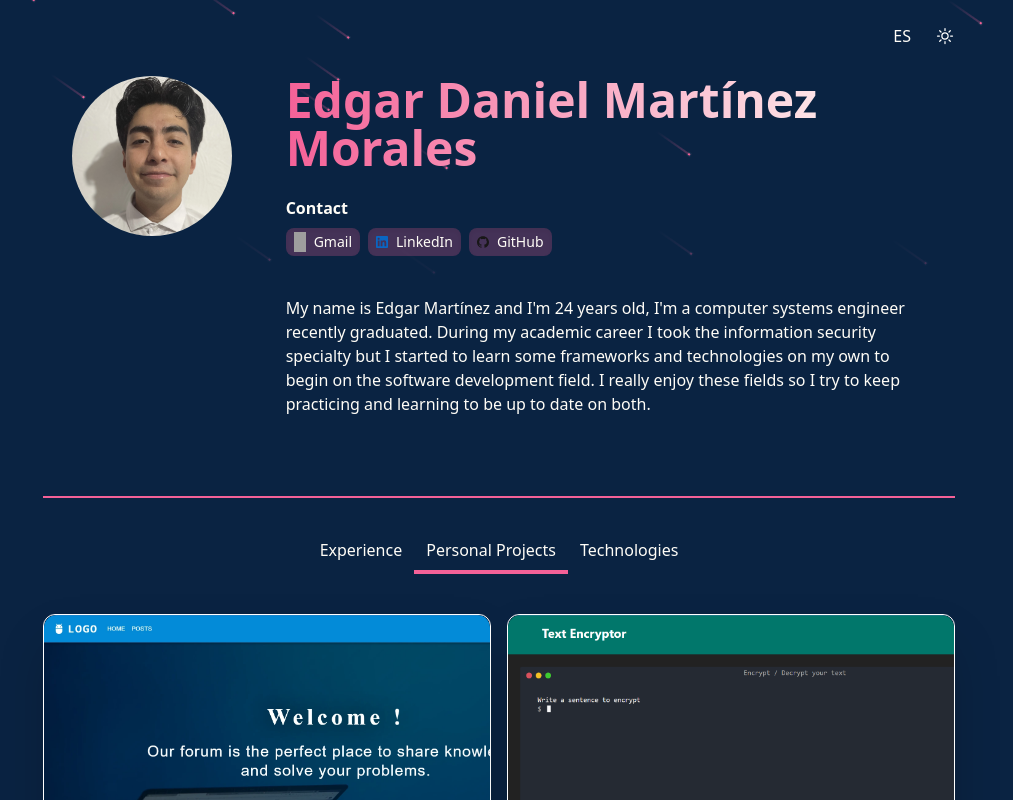
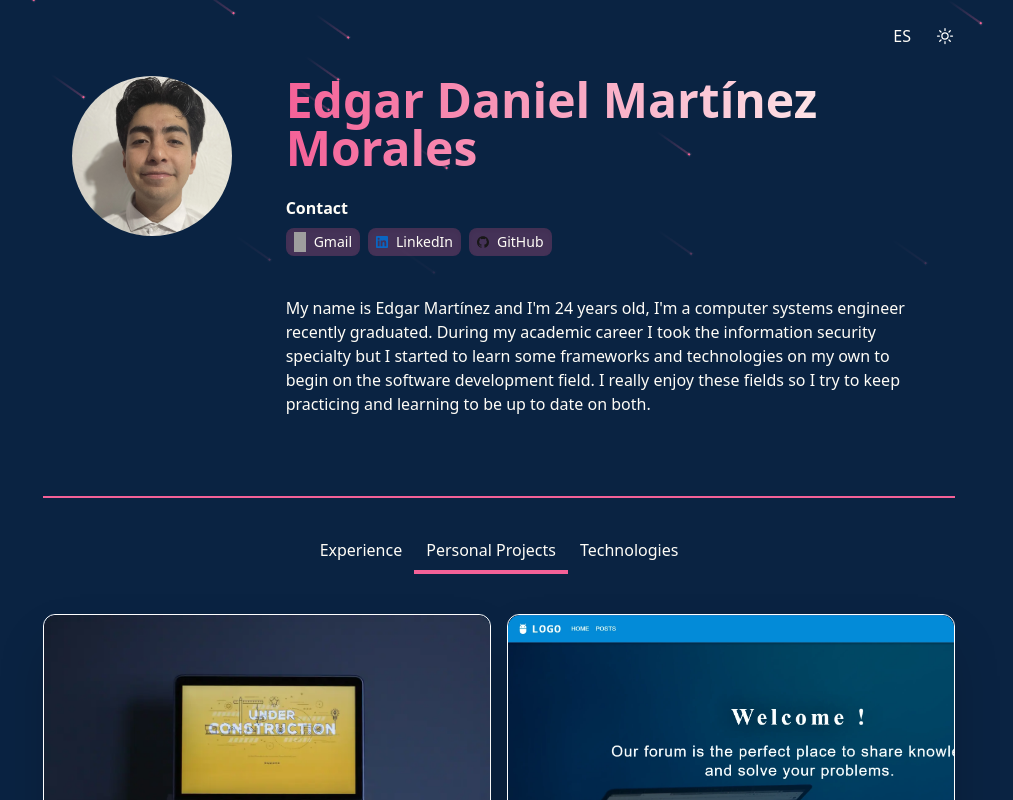
Before and after one commit to DanielMMITM/portfolio, a React (Vite) app: page / in a window 1280 px wide. Both pictures are taken after a click on the tab "Personal Projects". Shown: the top 800 px of the page, without its empty margins (141-1154 px from the left). Built offline with nearby package versions, Linux system fonts and the light colour scheme; grey boxes are pictures that could not be loaded; the HTML template or start-up script is replaced by a standard one.

Commit message:
Update - update layout for projects section and also added new one into projects data

```diff
--- a/src/components/Tabs/Projects.tsx
+++ b/src/components/Tabs/Projects.tsx
@@ -5,11 +5,11 @@ import { useAppContext } from '@/context/AppContext';
 export const Projects = () => {
   const { darkMode, english } = useAppContext();
   return (
-    <section className="flex flex-col lg:flex-row justify-center gap-4 mt-10">
+    <section className="grid grid-cols-1 lg:grid-cols-2 lg:place-items-center lg:items-stretch gap-4 mt-10">
       {projects.map(({ id, title, banner, descEN, descES, technologies }) => (
         <MagicCard
           key={id}
-          className="flex-col justify-start shadow-2xl basis-6/12"
+          className="col-span-1 flex-col justify-start shadow-2xl max-w-[70rem]"
           gradientColor={darkMode ? '#f4619755' : '#2364aa50'}
         >
           <img
--- a/src/data/projects.ts
+++ b/src/data/projects.ts
@@ -1,5 +1,6 @@
 import texEncryptorBanner from '@/assets/images/textEncryptor.webp';
 import forumBanner from '@/assets/images/forum.webp';
+import underConstruction from '@/assets/images/under-construction.webp';
 import react from '@/assets/icons/react.svg';
 import springboot from '@/assets/icons/springboot.svg';
 import javascript from '@/assets/icons/javascript.svg';
@@ -8,10 +9,26 @@ import typescript from '@/assets/icons/typescript.svg';
 import mysql from '@/assets/icons/mysql.svg';
 import sass from '@/assets/icons/sass.svg';
 import mui from '@/assets/icons/mui.svg';
+import docker from '@/assets/icons/docker.svg';
 
 export const projects = [
   {
     id: 1,
+    title: 'Chat App',
+    banner: underConstruction,
+    descES:
+      'Actualmente me encuentro desarrollando este proyecto utilizando web sockets en Spring boot y Docker tanto para el front como el backend.',
+    descEN: `Currently working on a chat app project using Spring boot web sockets and Docker for both sides (front and backend).`,
+    technologies: [
+      { id: 1, name: 'React', icon: react },
+      { id: 2, name: 'TypeScript', icon: typescript },
+      { id: 3, name: 'SpringBoot', icon: springboot },
+      { id: 4, name: 'Git', icon: git },
+      { id: 5, name: 'Docker', icon: docker },
+    ],
+  },
+  {
+    id: 2,
     title: 'Forum',
     banner: forumBanner,
     descES:
@@ -28,7 +45,7 @@ export const projects = [
     ],
   },
   {
-    id: 2,
+    id: 3,
     title: 'Text Encryptor',
     banner: texEncryptorBanner,
     descES:
```
